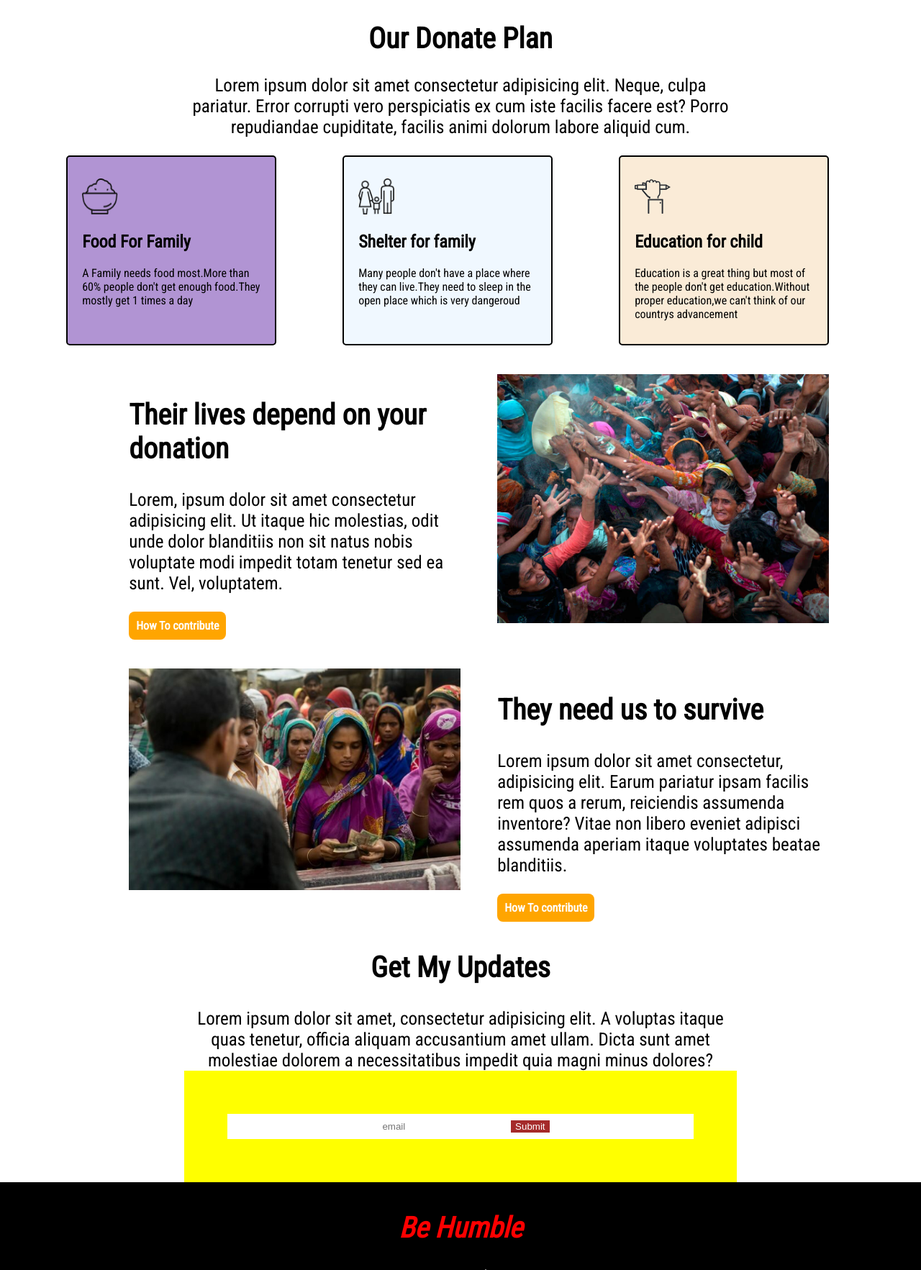
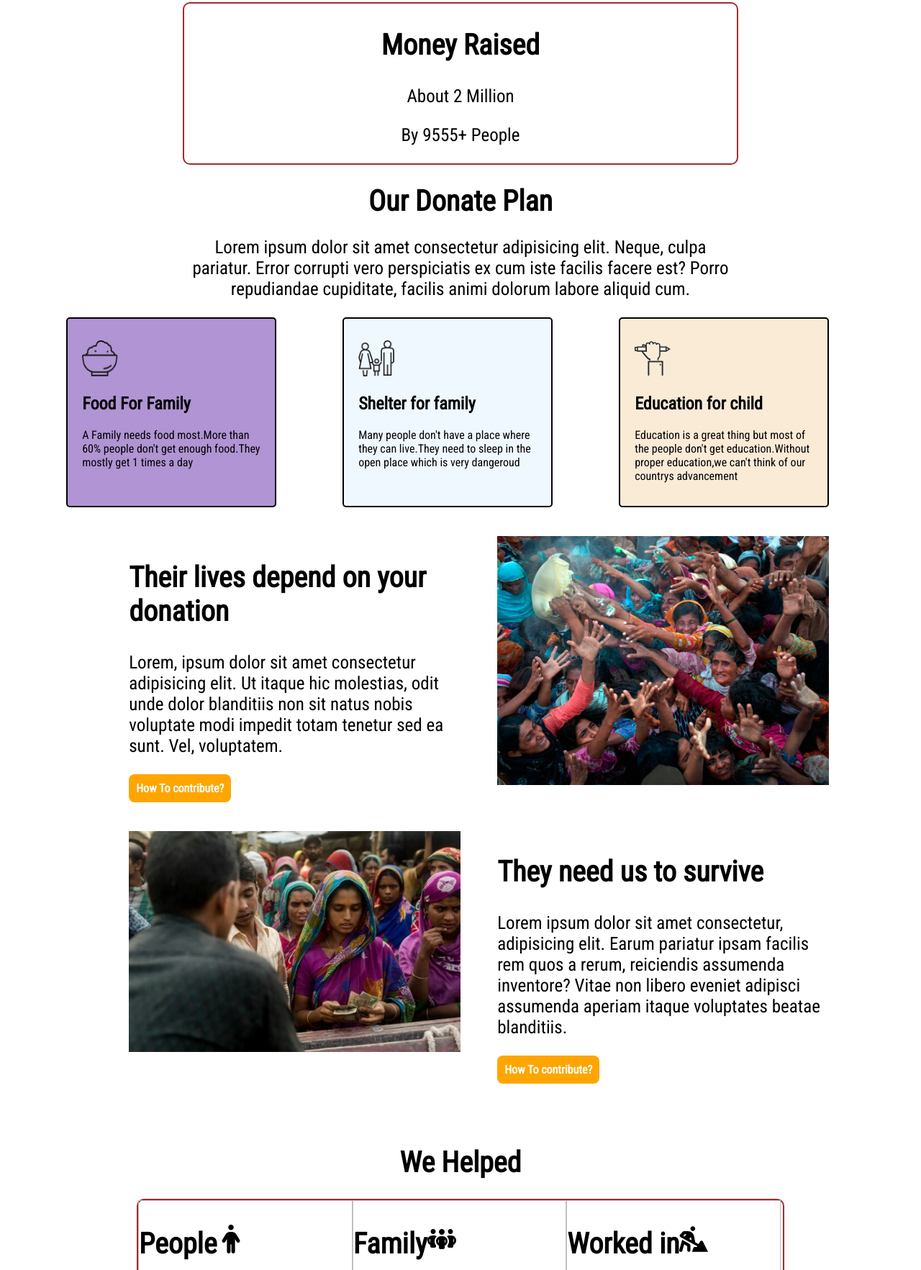
Before and after one commit to itmoti/donation-project, a plain HTML site: page index.html in a window 1280 px wide. Shown: the part 1035-2800 px from the top of the page at 72% size. Drawn offline with Linux system fonts and the light colour scheme; a web font is replaced by a local one.

Commit message:
Finished

```diff
--- a/design.css
+++ b/design.css
@@ -49,12 +49,13 @@ p {
  .donate-section  ol {
     margin: 0px;
     display: flex;
-    float: left;
+
  }
  .donate-section li {
     list-style-type: none;
     padding: 20px 14px;
     margin-left: 10px;
+    background-color: antiquewhite;
  }
  input {
     border: none;
@@ -72,7 +73,7 @@ p {
  .donate-plan{
 
     display: flex;
-    float: left;
+
     width: 90%;
  }
 
@@ -107,7 +108,7 @@ background-color: aliceblue;
 
 
     display: flex;
-    float: left;
+
     width: 80%;
  }
  .half-width {
@@ -126,7 +127,7 @@ background-color: aliceblue;
  .email-input {
     width: 160px;
     height: 15px;
-    padding: 10px 15px;
+    padding: 10px 0px;
     margin: 0;
  }
 
@@ -134,6 +135,7 @@ background-color: aliceblue;
     background-color: brown;
     color: white;
     margin: 0;
+
  }
  form{
     outline-color: yellow ;
@@ -158,3 +160,35 @@ background-color: aliceblue;
  footer p{
     color: white;
  }
+ .money-raised {
+    width: 60%;
+    margin: auto;
+    text-align: center;
+    border: 2px solid brown;
+    border-radius: 10px;
+ }
+ .money-raised div {
+    display: flex;
+
+    border: 2px solid red;
+ }
+ #center {
+    text-align: center;
+    display: block;
+ }
+ .helped {
+    display: flex;
+
+    border: 2px solid brown;
+    border-radius: 10px;
+    margin: auto;
+    width: 70%;
+ }
+ .helped div {
+    width: 33%;
+    border: 1px solid silver;
+ }
+ .helped img {
+    height: 40px;
+    width : 40px;
+ }
--- a/index.html
+++ b/index.html
@@ -1,30 +1,36 @@
 <!DOCTYPE html>
 <html lang="en">
+
 <head>
     <meta charset="UTF-8">
     <meta http-equiv="X-UA-Compatible" content="IE=edge">
     <meta name="viewport" content="width=device-width, initial-scale=1.0">
     <link rel="preconnect" href="https://fonts.googleapis.com">
     <link rel="preconnect" href="https://fonts.gstatic.com" crossorigin>
-<link href="https://fonts.googleapis.com/css2?family=Finlandica&family=Gulzar&family=Lato:ital@1&family=Poppins:ital,wght@0,300;1,300;1,600&family=Roboto+Condensed&display=swap" rel="stylesheet">
+    <link
+        href="https://fonts.googleapis.com/css2?family=Finlandica&family=Gulzar&family=Lato:ital@1&family=Poppins:ital,wght@0,300;1,300;1,600&family=Roboto+Condensed&display=swap"
+        rel="stylesheet">
     <link rel="stylesheet" href="design.css">
     <title>Donation</title>
 </head>
+
 <body>
     <section class="header-section">
-      <div >  <h1 >Let's Help Those <br>
+        <div>
+            <h1>Let's Help Those <br>
                 Who Are More In Need </h1>
             <p>We live in a society where people from upper-side gets everything.On the other hand the
                 needy people gets
                 nothing </p>
-            <a href="#Donate_now">Donate Now</a></div>
+            <a href="#Donate_now">Donate Now</a>
+        </div>
     </section>
     <section class="donate-section">
-        <h1 >Donate today</h1>
-        <p >Your Donation helps us to feed those needy childs.Your one-dollar donation can feed 1
+        <h1>Donate today</h1>
+        <p>Your Donation helps us to feed those needy childs.Your one-dollar donation can feed 1
             people.We expect to you
             donate as much you want.But just think about them ,they are suffering more than anyone </p>
-        <div >
+        <div>
             <ol>
                 <li>100tk</li>
                 <li>200tk</li>
@@ -38,12 +44,19 @@
             <a href="#donate"> Donate now</a>
         </span>
     </section>
-    <div >
+    <section class="money-raised ">
+        <h1>Money Raised</h1>
+        <p>About 2 Million</p>
+        <p>By 9555+ People</p>
+
+    </section>
+    <div>
         <div class="donate-plan-one">
             <h1>Our Donate Plan</h1>
             <p>Lorem ipsum dolor sit amet consectetur adipisicing elit. Neque, culpa pariatur. Error corrupti vero
                 perspiciatis ex cum iste facilis facere est? Porro repudiandae cupiditate, facilis animi dolorum labore
-            aliquid cum.</p></div>
+                aliquid cum.</p>
+        </div>
 
         <section class="donate-plan">
             <div class="width food">
@@ -69,14 +82,15 @@
     <section class="container-flex">
         <div class="half-width">
             <h1>Their lives depend on your donation</h1>
-            <p>Lorem, ipsum dolor sit amet consectetur adipisicing elit. Ut itaque hic molestias, odit unde dolor blanditiis non sit natus nobis voluptate modi impedit totam tenetur sed ea sunt. Vel, voluptatem.</p>
-            <a href="#contribute">How To contribute</a>
+            <p>Lorem, ipsum dolor sit amet consectetur adipisicing elit. Ut itaque hic molestias, odit unde dolor
+                blanditiis non sit natus nobis voluptate modi impedit totam tenetur sed ea sunt. Vel, voluptatem.</p>
+            <a href="#contribute">How To contribute?</a>
         </div>
         <div class="half-width"><img src="images/donation6.jpg"></div>
     </section>
 
     <section class="container-flex bottom-margin">
-        <div class="half-width"><img  src="images/donation1.jpg" alt=""></div>
+        <div class="half-width"><img src="images/donation1.jpg" alt=""></div>
         <div class="half-width">
             <h1>They need us to survive</h1>
             <p>Lorem ipsum dolor sit amet consectetur, adipisicing elit. Earum pariatur ipsam facilis rem quos a
@@ -84,13 +98,32 @@
                 reiciendis assumenda inventore? Vitae non libero eveniet adipisci assumenda aperiam itaque
                 voluptates
                 beatae blanditiis.</p>
-                <a href="#contribute">How To contribute</a>
+            <a href="#contribute">How To contribute?</a>
         </div>
+
+    </section> <br>
+    <div id="center"><h1>We Helped</h1></div>
+
+    <section class="helped">
+        <div>
+            <h1>People<img src="icons/person-solid.svg"></h1>
+            <p>More than 50,000</p>
+        </div>
+
+
+        <div><h1>Family<img src="icons/people-group-solid.svg"></h1>
+        <p>More than 50,000 </p></div>
+        <div><h1>Worked in<img src="icons/person-digging-solid.svg"> </h1>
+        <p>5353 Unions</p></div>
     </section>
-  <section class="get-my-updates"><h1>Get My Updates</h1>
-<p>Lorem ipsum dolor sit amet, consectetur adipisicing elit. A voluptas itaque quas tenetur, officia aliquam accusantium amet ullam. Dicta sunt amet molestiae dolorem a necessitatibus impedit quia magni minus dolores?</p>
-<form><input  class="email-input " type="email" placeholder="email">
-    <input  class ="submit-input" type="submit" value="Submit"></form></section>
+    <section class="get-my-updates">
+        <h1>Get My Updates</h1>
+        <p>Please give me your e-mail addess.You can get every update from us.We always try to show everything to our well wishers.
+        </p>
+        <form><input class="email-input " type="email" placeholder="email">
+            <input class="submit-input" type="submit" value="Submit">
+        </form>
+    </section>
 
     <footer>
         <h1>Be Humble</h1>
@@ -99,4 +132,5 @@
         </p>
     </footer>
 </body>
+
 </html>
```
Also changed, not shown: icons/people-group-solid.svg (added), icons/person-digging-solid.svg (added), icons/person-solid.svg (added). Lines whose indentation alone changed are shown as unchanged.
